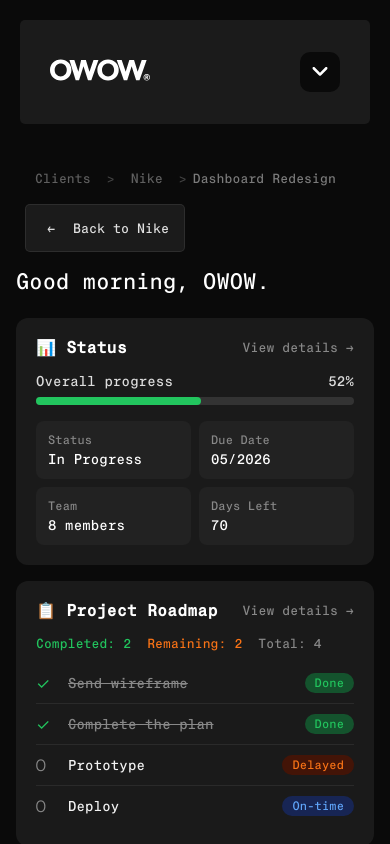
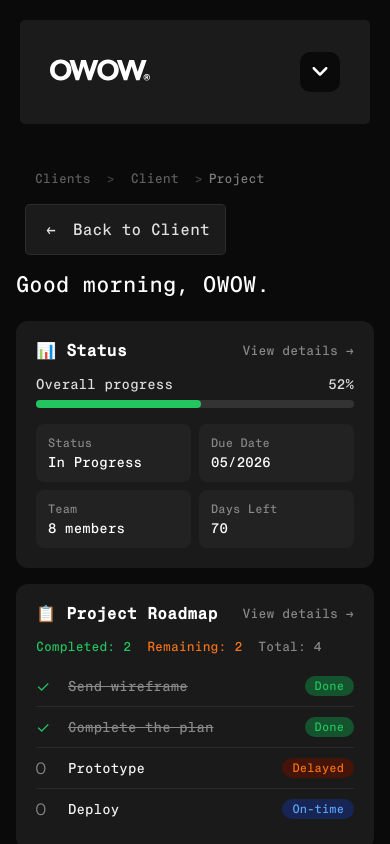
Before and after one commit to skarolinax/owow_dashboard, a React (Vite) app: page /grid-dashboard in a window 390 px wide. Shown: the top 844 px of the page. Built offline with nearby package versions, Linux system fonts and the light colour scheme.

Commit message:
Changed navigate(-1)} to navigate('/clients')} because it would cause infinite loop with the breadcrumbs. Made changes in GridDashboard that import clients.json to make breacrumbs responsive.

```diff
--- a/src/pages/CProjectsOverview.jsx
+++ b/src/pages/CProjectsOverview.jsx
@@ -26,7 +26,7 @@ function CProjectsOverview() {
     <>
 
       <div className={s.wrapperAllProjects}>
-        <button onClick={() => navigate(-1)} className={s.btnGoBackClients}>← Back to all clients</button>
+        <button onClick={() => navigate('/clients')} className={s.btnGoBackClients}>← Back to all clients</button>
         <div className={s.headingProjectsPage}>
           <div className={s.letterBox}>
             {client.name.charAt(0)}
--- a/src/pages/GridDashboard.jsx
+++ b/src/pages/GridDashboard.jsx
@@ -1,12 +1,62 @@
-import { Link, useNavigate } from 'react-router-dom'
+import { useEffect, useMemo } from 'react'
+import { Link, useLocation, useNavigate, useSearchParams } from 'react-router-dom'
+import clients from '../data/clients.json'
 import '../styles/budgetstyles.css'
 import '../styles/Griddashboard.css'
 
+/**
+ * Prefer router state (from project cards). If missing, resolve from ?client=&project= against clients.json.
+ */
+function resolveClientAndProject(clientsData, location) {
+  const { state, search } = location
+  if (state?.client && state?.project) {
+    return { client: state.client, project: state.project }
+  }
+  const params = new URLSearchParams(search)
+  const clientName = params.get('client')
+  const projectName = params.get('project')
+  if (clientName && projectName) {
+    const client = clientsData.find((c) => c.name === clientName)
+    const project = client?.projects.find((p) => p.name === projectName)
+    if (client && project) return { client, project }
+  }
+  return { client: null, project: null }
+}
+
 function GridDashboard() {
+  const location = useLocation()
   const navigate = useNavigate()
+  const [, setSearchParams] = useSearchParams()
+
+  const { client, project } = useMemo(
+    () => resolveClientAndProject(clients, location),
+    [location.state, location.search],
+  )
+
+  /** After navigation from projects overview, mirror selection in the URL so refresh keeps context. */
+  useEffect(() => {
+    const st = location.state
+    if (!st?.client?.name || !st?.project?.name) return
+    const params = new URLSearchParams(location.search)
+    if (
+      params.get('client') === st.client.name &&
+      params.get('project') === st.project.name
+    ) {
+      return
+    }
+    setSearchParams(
+      { client: st.client.name, project: st.project.name },
+      { replace: true },
+    )
+  }, [location.state, location.search, setSearchParams])
+
+  const clientLabel = client?.name ?? 'Client'
+  const projectLabel = project?.name ?? 'Project'
+
+  const projectsOverviewState = client ? { client } : undefined
 
   const goToProjectsOverview = () => {
-    navigate('/projects-overview')
+    navigate('/projects-overview', { state: projectsOverviewState, replace: true })
   }
 
    // This is our task data - in a real app this would come from a database
@@ -27,19 +77,19 @@ function GridDashboard() {
         </Link>
         <span className="breadcrumb__sep">{'>'}</span>
         <button className="breadcrumb__link" type="button" onClick={goToProjectsOverview}>
-          Nike
+          {clientLabel}
         </button>
         <span className="breadcrumb__sep">{'>'}</span>
-        <span className="breadcrumb__current">Dashboard Redesign</span>
+        <span className="breadcrumb__current">{projectLabel}</span>
       </nav>
 
       <div className="budget-top">
-        <button className="btn-back" type="button" onClick={goToProjectsOverview}>
+        <Link className="btn-back" to="/projects-overview" state={projectsOverviewState}>
           <span className="btn-back__icon" aria-hidden="true">
             ←
           </span>
-          <span className="btn-back__text">Back to Nike</span>
-        </button>
+          <span className="btn-back__text">Back to {clientLabel}</span>
+        </Link>
       </div>
 
       <div className="page-content">
```
